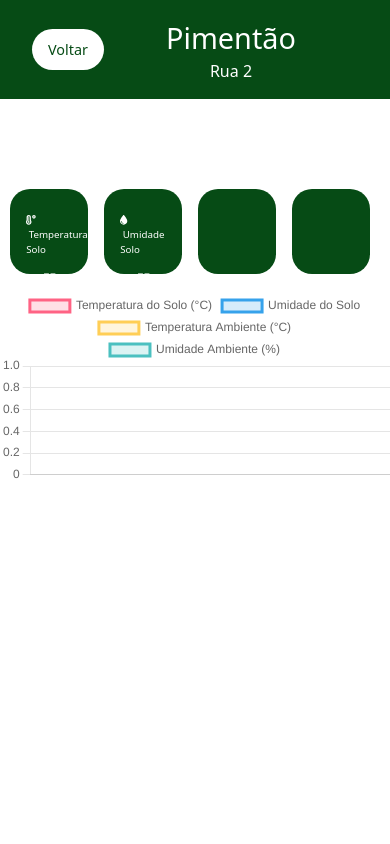
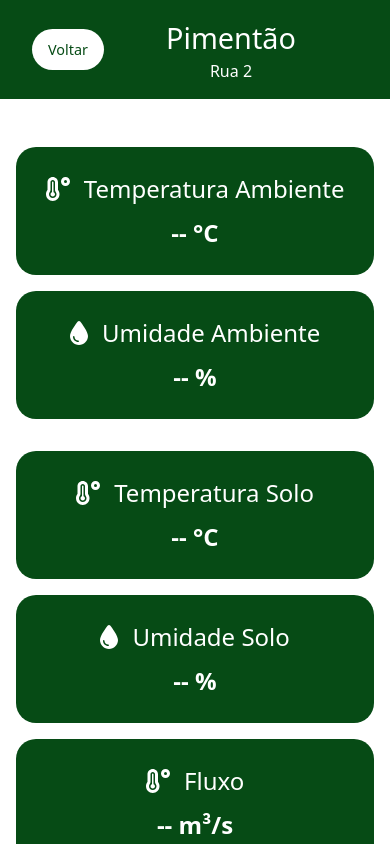
Before and after one commit to PedroHenriqueFAS/Automated_Irrigation_Monitoring, a Vue app: page /stats02 in a window 390 px wide. Shown: the top 844 px of the page. Built offline with nearby package versions, Linux system fonts and the light colour scheme; no server answers; the database is empty.

Commit message:
feat: update Stats02 component to include air temperature and humidity stats with improved layout and responsive design

```diff
--- a/src/views/Stats02.vue
+++ b/src/views/Stats02.vue
@@ -2,6 +2,17 @@
     <div class="main">
       <Header :Title="title" :subTitle="subtitle"/>
         <div class="content">
+          <div class="stats-container">
+                <div class="air-temp-stat">
+                    <p class="air-temp-stat-label"><font-awesome-icon icon="fa-solid fa-temperature-high" />&nbsp;Temperatura Ambiente</p>
+                    <p class="air-temp-stat-value">{{ Air_Temperature }} °C</p>
+                </div>
+
+                <div class="air-humidity-stat">
+                    <p class="air-humidity-stat-label"><font-awesome-icon icon="fa-solid fa-droplet" />&nbsp;Umidade Ambiente</p>
+                    <p class="air-humidity-stat-value">{{ Air_Humidity }} %</p>
+                </div>
+          </div>
           <div class="stats-container">
                 <div class="ground-temp-stat">
                     <p class="ground-temp-stat-label"><font-awesome-icon icon="fa-solid fa-temperature-high" />&nbsp;Temperatura Solo</p>
@@ -14,13 +25,13 @@
                 </div>
 
                 <div class="air-temp-stat">
-                    <p class="air-temp-stat-label"><font-awesome-icon icon="fa-solid fa-temperature-high" />&nbsp;Temperatura Ambiente</p>
-                    <p class="air-temp-stat-value">{{ Air_Temperature }} °C</p>
+                    <p class="air-temp-stat-label"><font-awesome-icon icon="fa-solid fa-temperature-high" />&nbsp;Fluxo</p>
+                    <p class="air-temp-stat-value">{{ flow }} m³/s</p>
                 </div>
 
                 <div class="air-humidity-stat">
-                    <p class="air-humidity-stat-label"><font-awesome-icon icon="fa-solid fa-droplet" />&nbsp;Umidade Ambiente</p>
-                    <p class="air-humidity-stat-value">{{ Air_Humidity }} %</p>
+                    <p class="air-humidity-stat-label"><font-awesome-icon icon="fa-solid fa-droplet" />&nbsp;Vávula Solenoide</p>
+                    <p class="air-humidity-stat-value">{{ solenoid_valve }}</p>
                 </div>
           </div>
           <div class="graph-stats">
@@ -30,12 +41,12 @@
         </div>
    </div>
 </template>
+
 <script>
-
-import Header from "../components/Header.vue"
-import { auth } from '../firebase/index.js'
+import Header from "@/components/Header.vue";
+import { auth } from '../firebase/index.js';
 import { ref, onValue, query, orderByChild, limitToLast } from "firebase/database";
-import { db } from "@/firebase/index.js"
+import { db } from "@/firebase/index.js";
 
 import {
   Chart as ChartJS,
@@ -46,8 +57,8 @@ import {
   LineElement,
   CategoryScale,
   LinearScale,
-} from 'chart.js'
-import { Line } from 'vue-chartjs'
+} from 'chart.js';
+import { Line } from 'vue-chartjs';
 
 ChartJS.register(
   CategoryScale,
@@ -57,12 +68,12 @@ ChartJS.register(
   Title,
   Tooltip,
   Legend
-)
+);
 
 export default {
   components: {
     Header,
-    Line
+    Line,
   },
 
   data() {
@@ -73,6 +84,8 @@ Ground_Temperature: "--",
       Ground_Humidity: "--",
       Air_Temperature: "--",
       Air_Humidity: "--",
+      flow: "--",
+      solenoid_valve: "--",
       soilReadings: null,
       ambientReadings: null,
       chartData: {
@@ -183,90 +196,80 @@ Ground_Temperature: "--",
 </script>
 
 <style scoped>
-
-.content{
-    padding-top: 5vh;
-    justify-content: center;
+/* Define o layout principal da página */
+.content {
+  display: flex;
+  flex-direction: column;
   align-items: center;
-    flex-direction: column;
+  gap: 3rem; /* Espaçamento entre a área dos cards e o gráfico */
+  padding: 2rem 1rem; /* Adiciona um respiro nas laterais */
 }
 
-.stats-container{
-    display: flex;
-    justify-content: center;
-    align-items: center;
-    flex-wrap: wrap;
+.stats-container {
+  display: grid;
+  /* Cria colunas responsivas: no mínimo 180px, no máximo 1fr (ocupa o espaço disponível) */
+  grid-template-columns: repeat(auto-fit, minmax(180px, 1fr));
+  gap: 1.5rem; /* Espaçamento perfeito entre os cards */
+  width: 100%;
+  max-width: 1200px; /* Limita a largura máxima para não esticar demais em telas grandes */
 }
-.ground-temp-stat,.air-temp-stat,.air-humidity-stat,.ground-humidity-stat{
+
+/* 2. O CARD AGORA É FLEXÍVEL */
+.ground-temp-stat, .air-temp-stat, .air-humidity-stat, .ground-humidity-stat {
   display: flex;
   flex-direction: column;
-    justify-content: space-between;
-    align-items: stretch; /* Permite alinhar label à esquerda e valor à direita */
-    margin: 1rem;
+  justify-content: center; /* Centraliza o conteúdo verticalmente */
+  align-items: center;     /* Centraliza o conteúdo horizontalmente */
+  gap: 0.5rem; /* Um pequeno espaço entre o rótulo e o valor */
+
   background-color: #064B15;
-    border-radius: 40px;
-    width: 20vw;
-    height: 18vh;
   color: #fff;
-    padding: 0.5rem 1rem;
-    margin-bottom: 2rem
-}
-.ground-temp-stat-label,.air-temp-stat-label,.air-humidity-stat-label,.ground-humidity-stat-label{
-    font-size: 2vw;
-    margin: 0rem 1rem 0rem 1rem ;
+  border-radius: 20px; /* Um raio mais sutil */
 
+  /* REMOVEMOS 'width' e 'height' fixos. O Grid cuida da largura e o conteúdo da altura. */
+  padding: 1.5rem 1rem; /* Padding interno para o conteúdo respirar */
+  text-align: center;
 }
 
-.air-temp-stat-label,.air-humidity-stat-label{
-    font-size: 2vw;
-    margin: 0rem 1rem 0rem 1rem;
-}
-.ground-temp-stat-value,.air-temp-stat-value,.air-humidity-stat-value,.ground-humidity-stat-value{
-    font-size: 2rem;
-    margin: 0rem ;
-    text-align: right;
-    max-width: 95%;
+/* 3. TIPOGRAFIA RESPONSIVA COM CLAMP() */
+.ground-temp-stat-label, .air-temp-stat-label, .air-humidity-stat-label, .ground-humidity-stat-label {
+  /* clamp(MÍNIMO, PREFERIDO, MÁXIMO) - a fonte se adapta à tela, mas nunca fica pequena ou grande demais. */
+  font-size: clamp(1.5rem, 2.5vw, 1rem);
+  font-weight: 3000; /* Mais leve */
+  margin: 0;
+  display: flex;
+  align-items: center;
+  gap: 0.5rem;
 }
 
-.graph-stats{
-    display: flex;
-    justify-content: center;
-    height: 30vw;
-    width: 70vw;
-    margin-bottom: 3rem
+.ground-temp-stat-value, .air-temp-stat-value, .air-humidity-stat-value, .ground-humidity-stat-value {
+  font-size: clamp(1.5rem, 2vw, 2.2rem);
+  font-weight: bold;
+  margin: 0;
 }
 
-@media screen and (max-width: 600px) {
-.ground-temp-stat,.air-temp-stat,.air-humidity-stat,.ground-humidity-stat{
-    margin:1rem 0.8rem 1rem 0.2rem;
-    width: 20vw;
-    height: 10vh;
-    border-radius: 20px;
-}
-.ground-temp-stat-label,.air-temp-stat-label,.air-humidity-stat-label,.ground-humidity-stat-label{
-    font-size: 2.5vw;
-    padding: 0rem;
-    margin: 1rem 1rem 0rem 0rem;
+/* 4. O GRÁFICO TAMBÉM PODE SER MAIS SIMPLES */
+.graph-stats {
+  width: 100%;
+  max-width: 1200px;
+  /* A altura pode ser definida pela proporção com aspect-ratio */
+  aspect-ratio: 16 / 7;
+  height: auto; /* Deixa o aspect-ratio controlar a altura */
 }
 
-.air-temp-stat-label,.air-humidity-stat-label{
-    font-size: 2.8vw;
-    padding: 0rem;
-    margin: 10rem 0rem 0rem 1rem;
-}
-.ground-temp-stat-value,.air-temp-stat-value,.air-humidity-stat-value,.ground-humidity-stat-value{
-    font-size: 1.25rem;
-    margin: 1px 1rem 1px 1px;
+/* 5. A MEDIA QUERY FICA MUITO MAIS SIMPLES */
+@media screen and (max-width: 600px) {
+  .content {
+    padding: 1rem;
+    gap: 2rem;
   }
 
-.graph-stats{
-    display: flex;
-    justify-content: center;
-    height: 50vw;
-    width: 100%;
-    margin-bottom: 1.5rem;
+  .stats-container {
+    gap: 1rem;
   }
 
+  .graph-stats {
+    aspect-ratio: 4 / 3; /* Gráfico mais "quadrado" no celular */
   }
-
+}
 </style>
```
Lines whose indentation alone changed are shown as unchanged.
